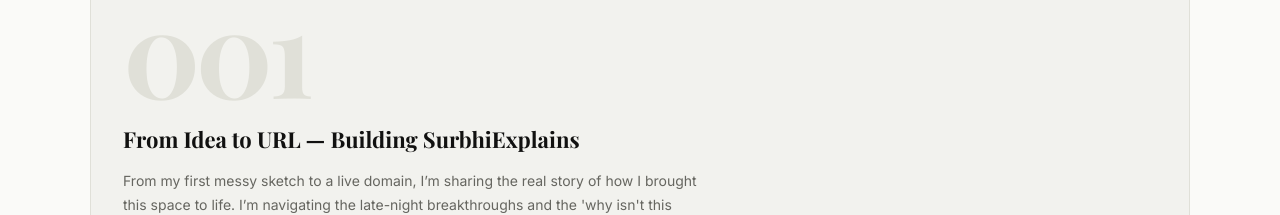
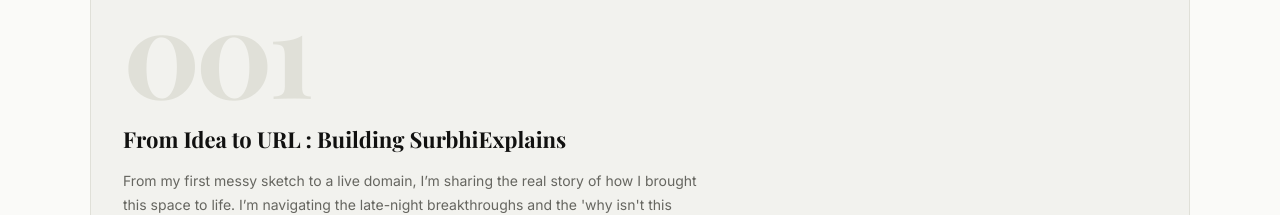
Before and after one commit to Code-Surbhi/SurbhiExplains, a React (Vite) app: page / in a window 1280 px wide. Shown: the part 6300-6515 px from the top of the page. Built offline with nearby package versions, Linux system fonts and the light colour scheme; a web font is replaced by a local one.

Commit message:
fix: improvements in devlog

```diff
--- a/src/components/Devlog/Devlog.jsx
+++ b/src/components/Devlog/Devlog.jsx
@@ -8,7 +8,7 @@
     featured: true,
     date: "Feb 2026",
     tag: "The Making of surbhiexplains.com",
-    title: "From Idea to URL — Building SurbhiExplains",
+    title: "From Idea to URL : Building SurbhiExplains",
     excerpt:
       "From my first messy sketch to a live domain, I’m sharing the real story of how I brought this space to life. I’m navigating the late-night breakthroughs and the 'why isn't this working?' lows of modern web development in real-time. No fluff, no filters just my authentic journey from behind the screen as I learn, build, and grow.",
     // readTime: "5 min read",
```
